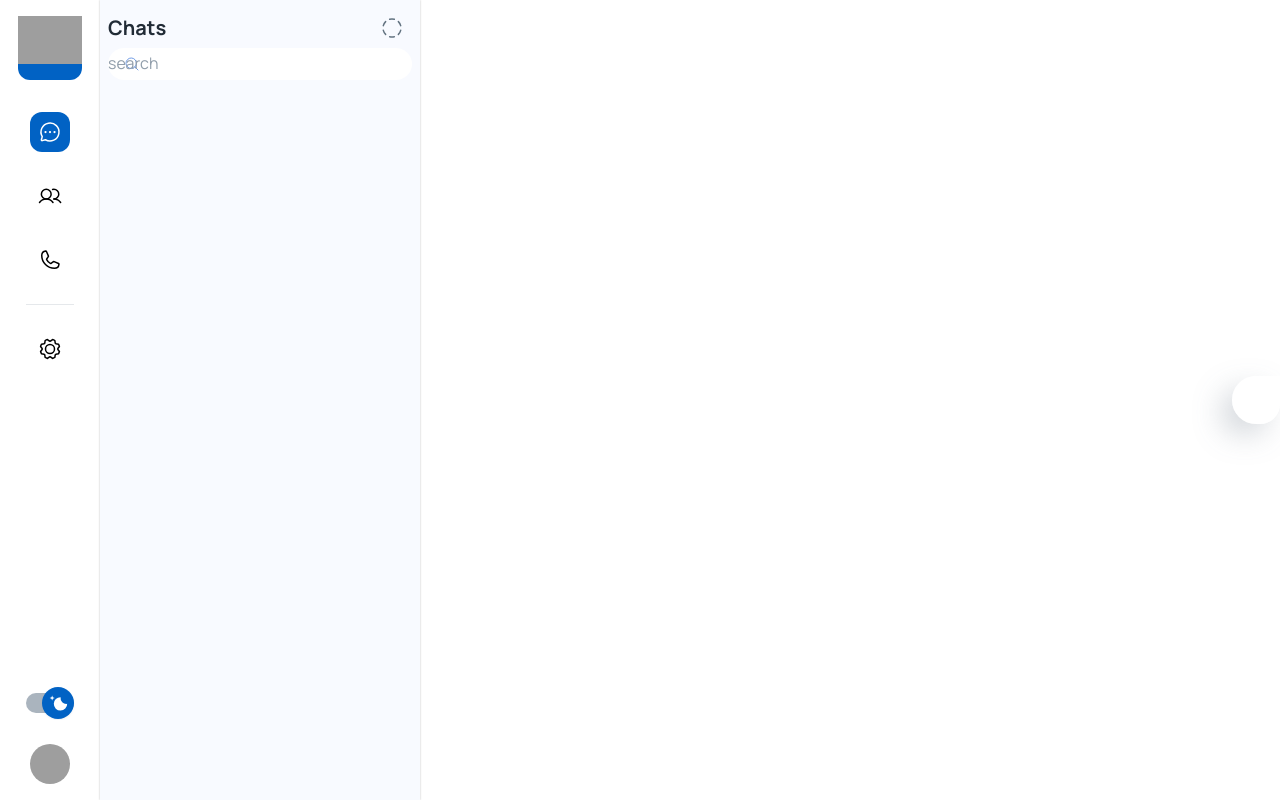
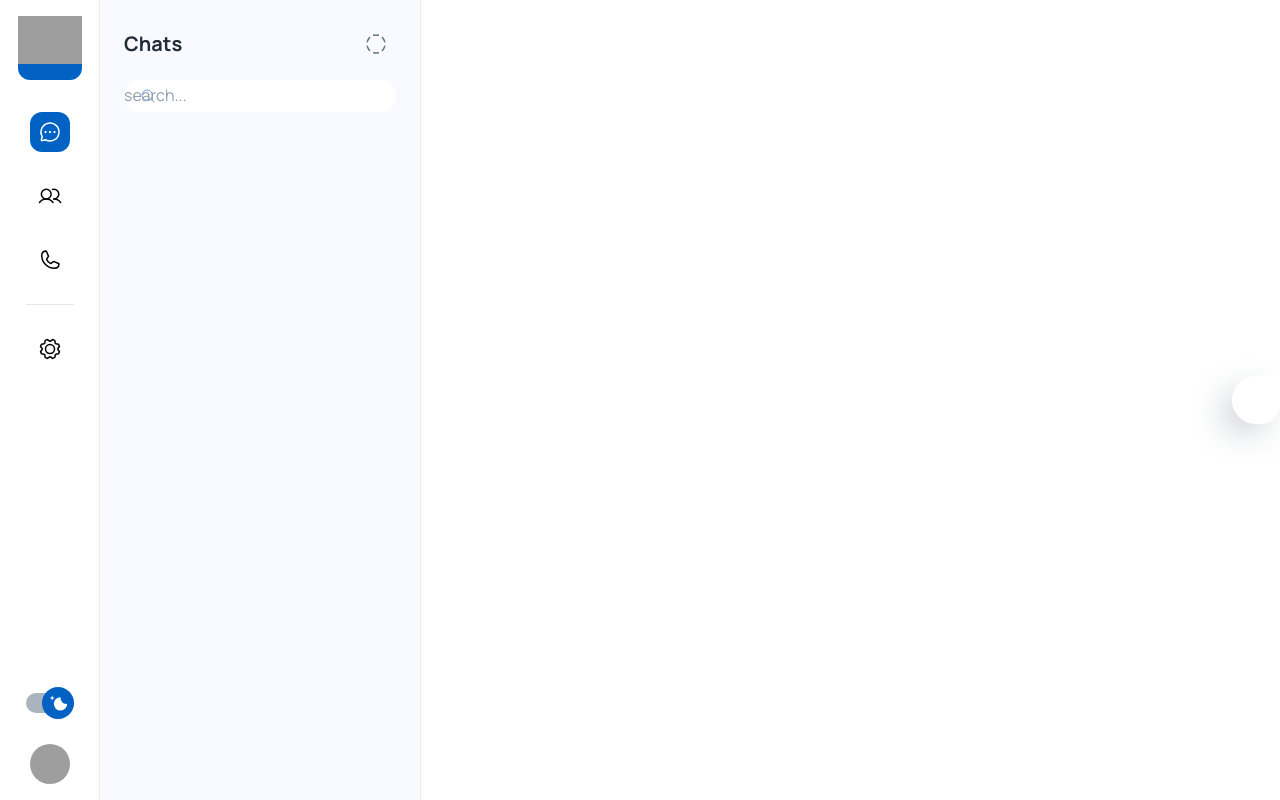
Before and after one commit to codingmonk-yt/chat-app, a React (Create React App) app: page /app in a window 1280 px wide. Built offline with nearby package versions, Linux system fonts and the light colour scheme; grey boxes are pictures that could not be loaded; some icons are missing.

Commit message:
working on chats.js

```diff
--- a/src/pages/dashboard/Chats.js
+++ b/src/pages/dashboard/Chats.js
@@ -43,10 +43,11 @@ const Chats = () => {
         boxShadow: "0px 0px 2px rgba(0, 0, 0, 0.25)",
       }}
     >
-      <Stack p={1} width>
+      <Stack p={3} spacing={2}>
         <Stack
           direction={"row"}
-          sx={{ justifyContent: "space-between", alignItems: "center" }}
+          alignItems={"center"}
+          justifyContent={"space-between"}
         >
           <Typography variant="h5">Chats</Typography>
           <IconButton>
@@ -58,7 +59,10 @@ const Chats = () => {
             <SearchIconWrapper>
               <MagnifyingGlass color="#709CE6" />
             </SearchIconWrapper>
-            <StyledInputBase placeholder="search" />
+            <StyledInputBase
+              placeholder="search..."
+              inputProps={{ "aria-label": "search" }}
+            />
           </Search>
         </Stack>
       </Stack>
```
